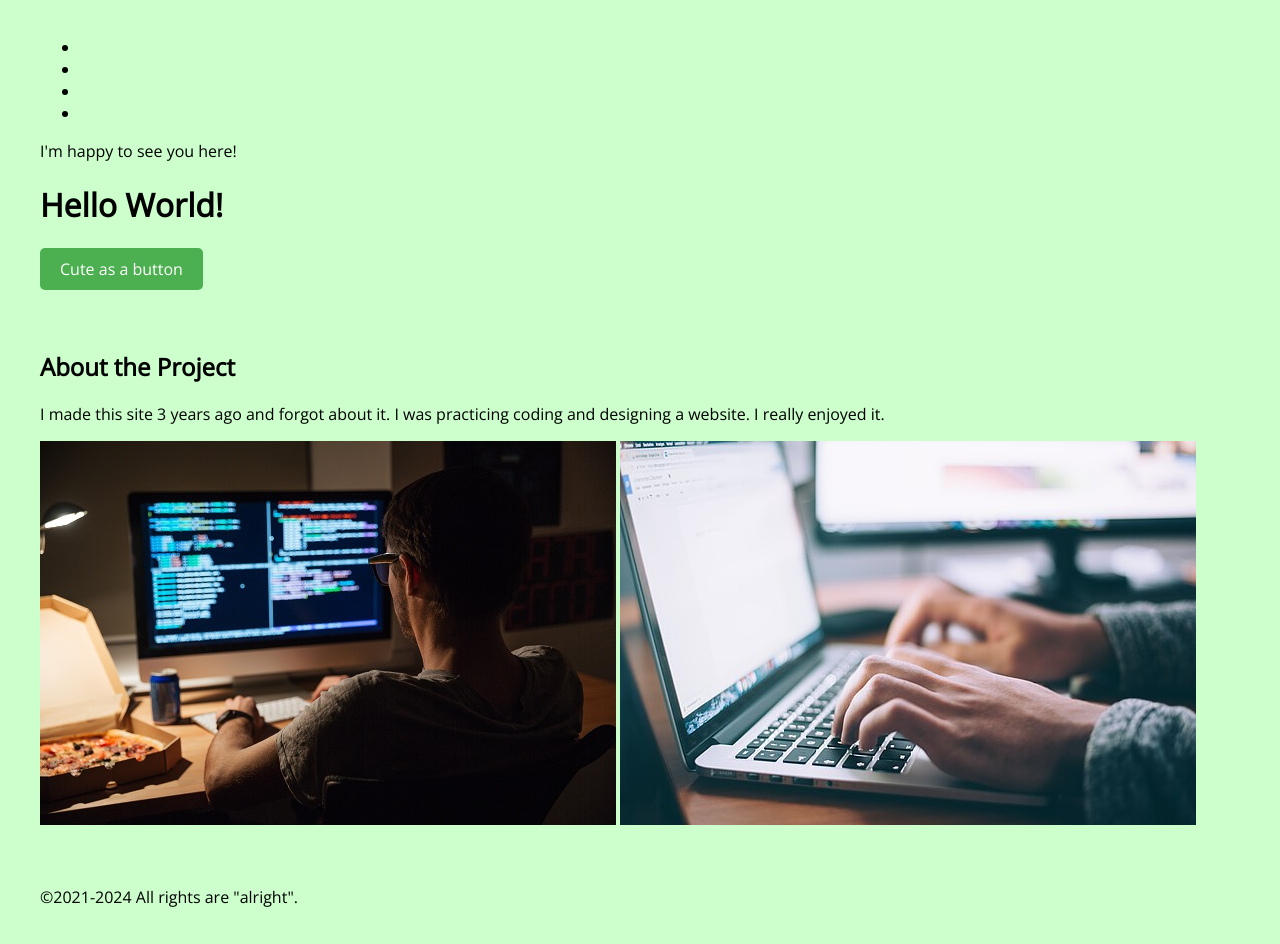
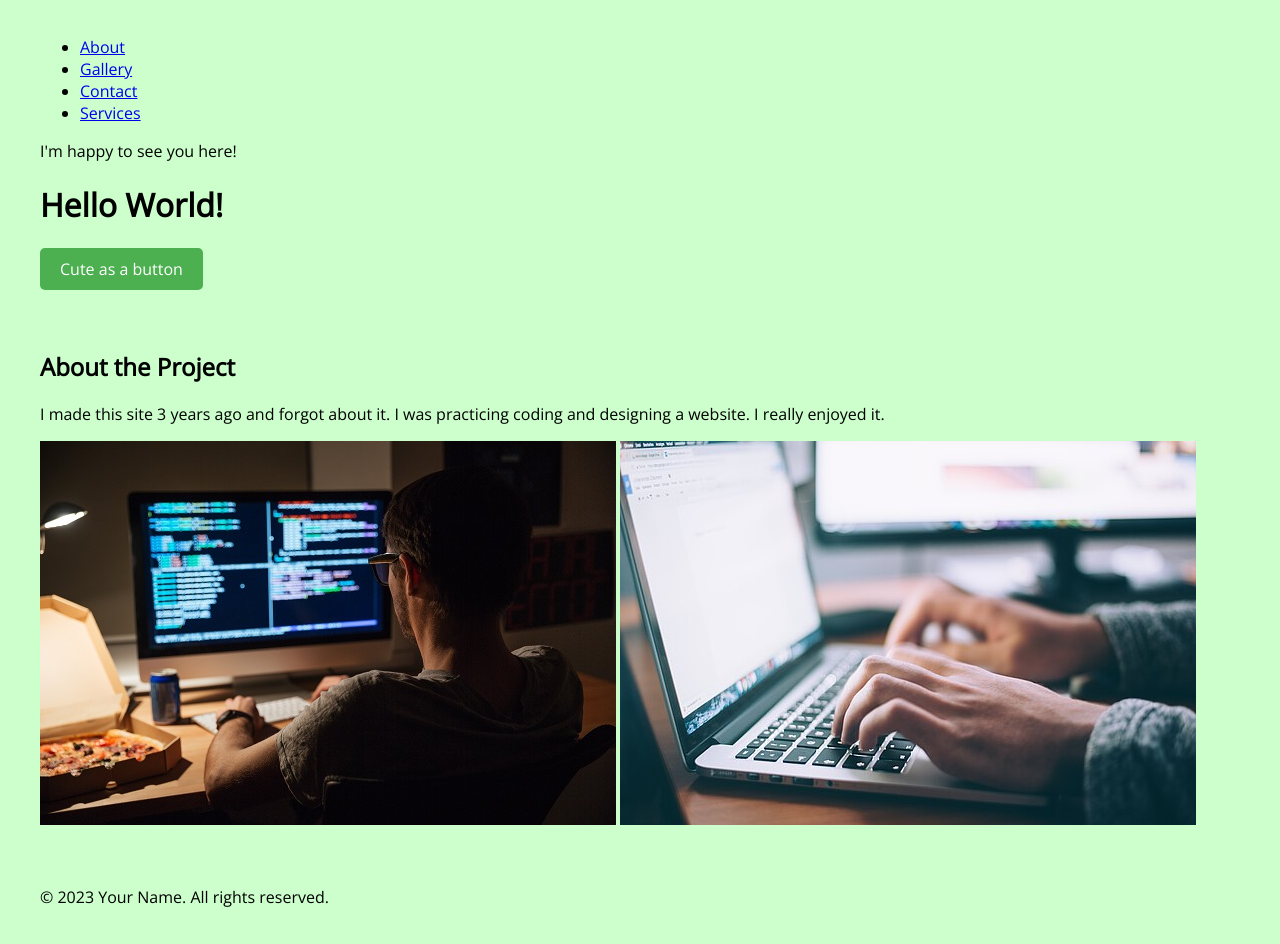
Before and after one commit to Wenmardwhite/nooope, a plain HTML site: page index.html in a window 1280 px wide. Drawn offline with nearby package versions, Linux system fonts and the light colour scheme.

Commit message:
Update index.html

```diff
--- a/index.html
+++ b/index.html
@@ -41,10 +41,10 @@
         <div class="container">
             <nav class="nav">
                 <ul class="menu">
-                    <li><a href="#"></a></li>
-                    <li><a href="#"></a></li>
-                    <li><a href="#"></a></li>
-                    <li><a href="#"></a></li>
+                    <li><a href="#about">About</a></li>
+                    <li><a href="#gallery">Gallery</a></li>
+                    <li><a href="#contact">Contact</a></li>
+                    <li><a href="#services">Services</a></li>
                 </ul>
             </nav>
             <div class="offer">
@@ -64,17 +64,14 @@
             <div class="gallery">
                 <img src="img/w.jpg" alt="Description of image w">
                 <img src="img/v.jpg" alt="Description of image v">
-                <!-- Removed empty image source -->
                 <!-- Ensure all images have meaningful alt attributes -->
             </div>
         </div>
     </section>
 
-    <footer id="footer" class="footer">
+    <footer>
         <div class="container">
-            <div class="footer-text">
-                <p>©2021-2024 All rights are "alright".</p>
-            </div>
+            <p>&copy; 2023 Your Name. All rights reserved.</p>
         </div>
     </footer>
 </body>
```
